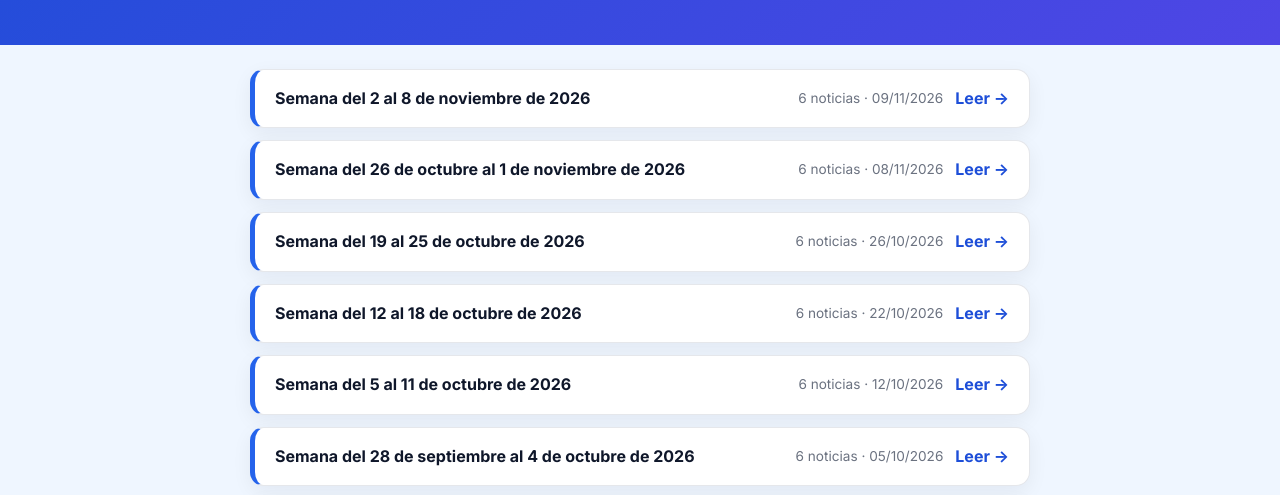
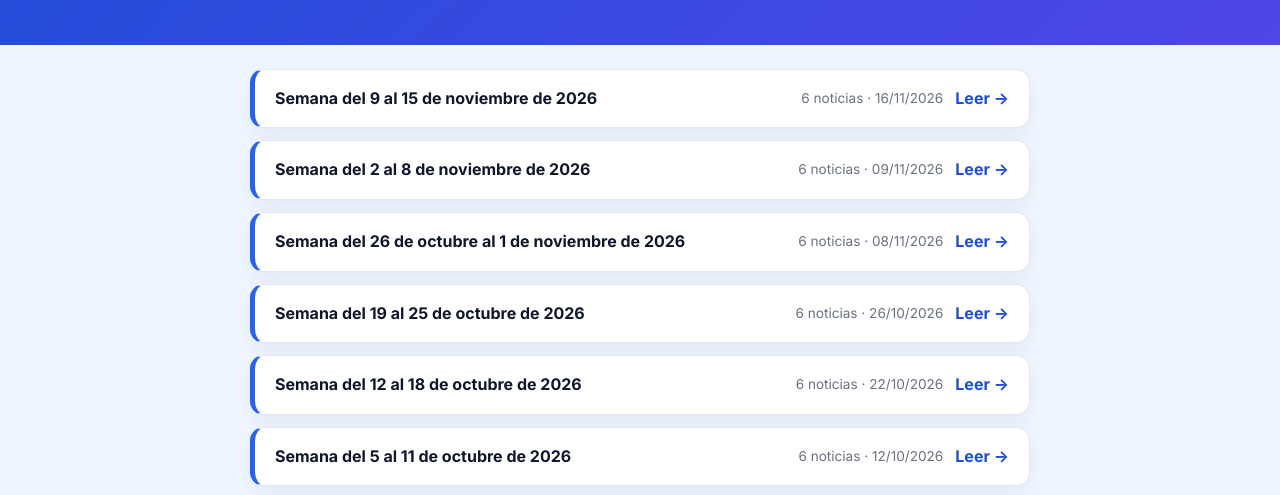
Before and after one commit to ANFAIA/newsletter, a plain HTML site: page index.html in a window 1280 px wide. Shown: the part 241-736 px from the top of the page. Drawn offline with Linux system fonts and the light colour scheme.

Commit message:
Índice de boletines IA

```diff
--- a/index.html
+++ b/index.html
@@ -109,6 +109,11 @@
   </header>
   <div class="wrap">
     <div class="editions">
+      <a class="edition" href="https://anfaia.github.io/newsletter/newsletters/2026-W46.html">
+        <span class="edition-week">Semana del 9 al 15 de noviembre de 2026</span>
+        <span class="edition-meta">6 noticias · 16/11/2026</span>
+        <span class="edition-go">Leer →</span>
+      </a>
       <a class="edition" href="https://anfaia.github.io/newsletter/newsletters/2026-W45.html">
         <span class="edition-week">Semana del 2 al 8 de noviembre de 2026</span>
         <span class="edition-meta">6 noticias · 09/11/2026</span>
```
